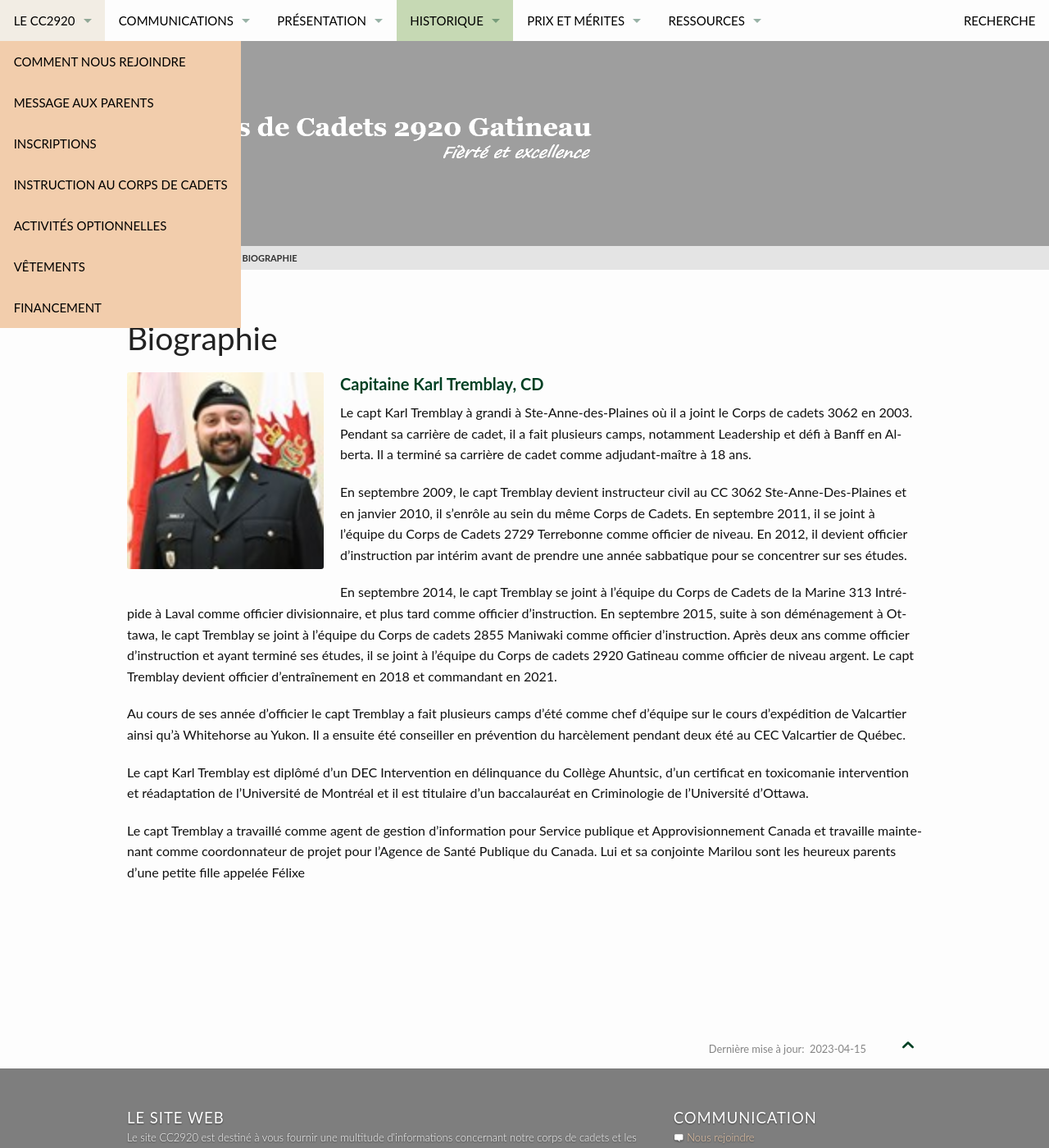
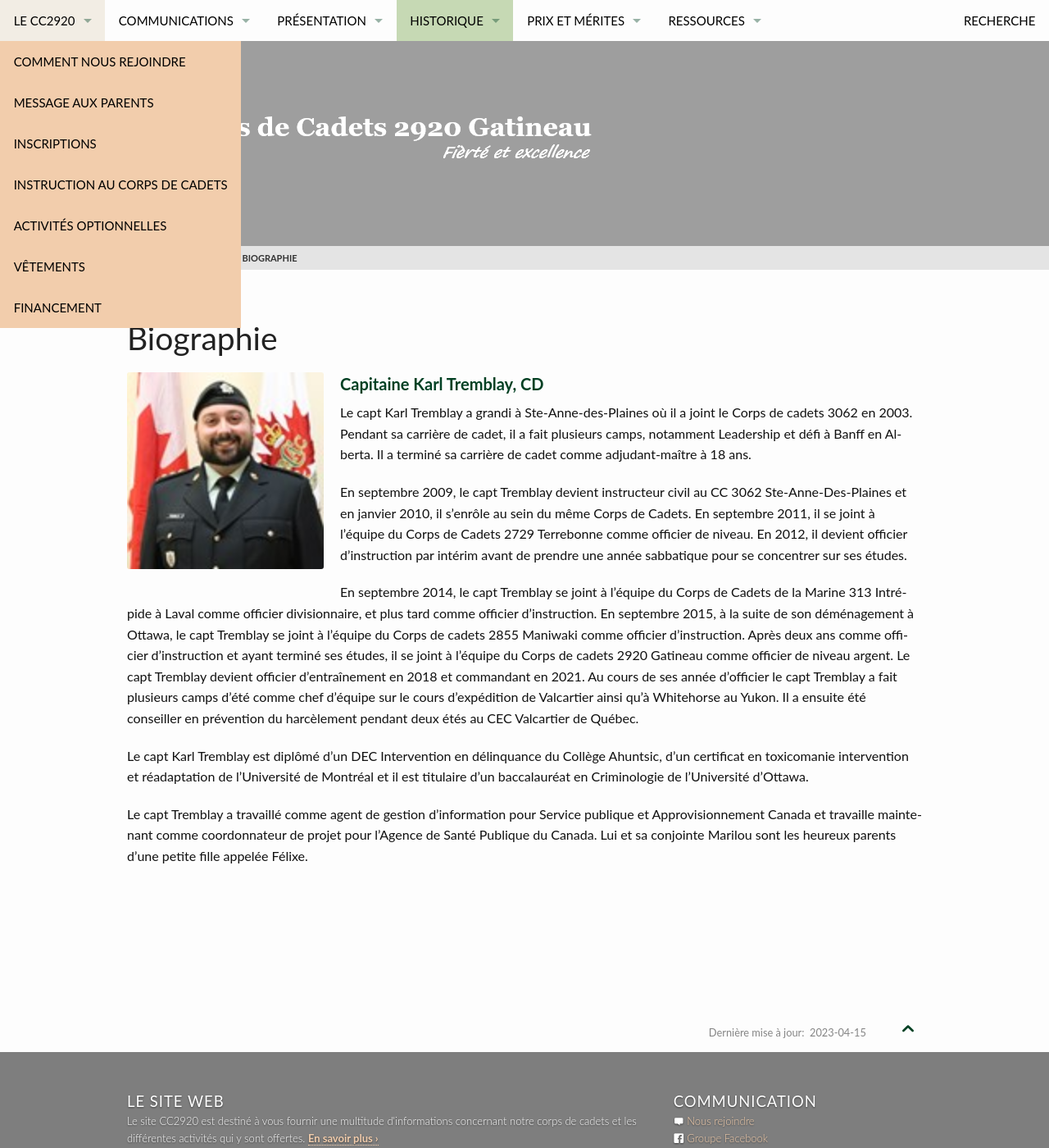
Before and after one commit to CC2920/web, a Jekyll site: the page built from content/_historique/commandants/2021-karl-tremblay.md, in a window 1280 px wide and 1400 px high. Shown: the whole window at 82% size. Built offline with Jekyll 4.4.1, drawn with Linux system fonts in a browser that asks for light colours.

Commit message:
Karl T.'s updated bio

```diff
--- a/content/_historique/commandants/2021-karl-tremblay.md
+++ b/content/_historique/commandants/2021-karl-tremblay.md
@@ -4,14 +4,13 @@
 picture: "/content/docs/historique/CmdtTremblayK.jpg"
 ---
 
-Le capt Karl Tremblay à grandi à Ste-Anne-des-Plaines où il a joint le Corps de cadets 3062 en 2003. Pendant sa carrière de cadet, il a fait plusieurs camps, notamment Leadership et défi à Banff en Alberta. Il a terminé sa carrière de cadet comme adjudant-maître à 18 ans.
+Le capt Karl Tremblay a grandi à Ste-Anne-des-Plaines où il a joint le Corps de cadets 3062 en 2003. Pendant sa carrière de cadet, il a fait plusieurs camps, notamment Leadership et défi à Banff en Alberta. Il a terminé sa carrière de cadet comme adjudant-maître à 18 ans.
 
 En septembre 2009, le capt Tremblay devient instructeur civil au CC 3062 Ste-Anne-Des-Plaines et en janvier 2010, il s’enrôle au sein du même Corps de Cadets. En septembre 2011, il se joint à l’équipe du Corps de Cadets 2729 Terrebonne comme officier de niveau. En 2012, il devient officier d’instruction par intérim avant de prendre une année sabbatique pour se concentrer sur ses études.
 
-En septembre 2014, le capt Tremblay se joint à l’équipe du Corps de Cadets de la Marine 313 Intrépide à Laval comme officier divisionnaire, et plus tard comme officier d’instruction. En septembre 2015, suite à son déménagement à Ottawa, le capt Tremblay se joint à l’équipe du Corps de cadets 2855 Maniwaki comme officier d’instruction. Après deux ans comme officier d’instruction et ayant terminé ses études, il se joint à l’équipe du Corps de cadets 2920 Gatineau comme officier de niveau argent. Le capt Tremblay devient officier d’entraînement en 2018 et commandant en 2021.
-
-Au cours de ses année d’officier le capt Tremblay a fait plusieurs camps d’été comme chef d’équipe sur le cours d’expédition de Valcartier ainsi qu’à Whitehorse au Yukon. Il a ensuite été conseiller en prévention du harcèlement pendant deux été au CEC Valcartier de Québec.
+En septembre 2014, le capt Tremblay se joint à l’équipe du Corps de Cadets de la Marine 313 Intrépide à Laval comme officier divisionnaire, et plus tard comme officier d’instruction. En septembre 2015, à la suite de son déménagement à Ottawa, le capt Tremblay se joint à l’équipe du Corps de cadets 2855 Maniwaki comme officier d’instruction. Après deux ans comme officier d’instruction et ayant terminé ses études, il se joint à l’équipe du Corps de cadets 2920 Gatineau comme officier de niveau argent. Le capt Tremblay devient officier d’entraînement en 2018 et commandant en 2021.
+Au cours de ses année d’officier le capt Tremblay a fait plusieurs camps d’été comme chef d’équipe sur le cours d’expédition de Valcartier ainsi qu’à Whitehorse au Yukon. Il a ensuite été conseiller en prévention du harcèlement pendant deux étés au CEC Valcartier de Québec.
 
 Le capt Karl Tremblay est diplômé d’un DEC Intervention en délinquance du Collège Ahuntsic, d’un certificat en toxicomanie intervention et réadaptation de l’Université de Montréal et il est titulaire d’un baccalauréat en Criminologie de l’Université d’Ottawa.
 
-Le capt Tremblay a travaillé comme  agent de gestion d’information pour Service publique et Approvisionnement Canada et travaille maintenant comme coordonnateur de projet pour l’Agence de Santé Publique du Canada. Lui et sa conjointe Marilou sont les heureux parents d’une petite fille appelée Félixe
+Le capt Tremblay a travaillé comme agent de gestion d’information pour Service publique et Approvisionnement Canada et travaille maintenant comme coordonnateur de projet pour l’Agence de Santé Publique du Canada. Lui et sa conjointe Marilou sont les heureux parents d’une petite fille appelée Félixe.
```
